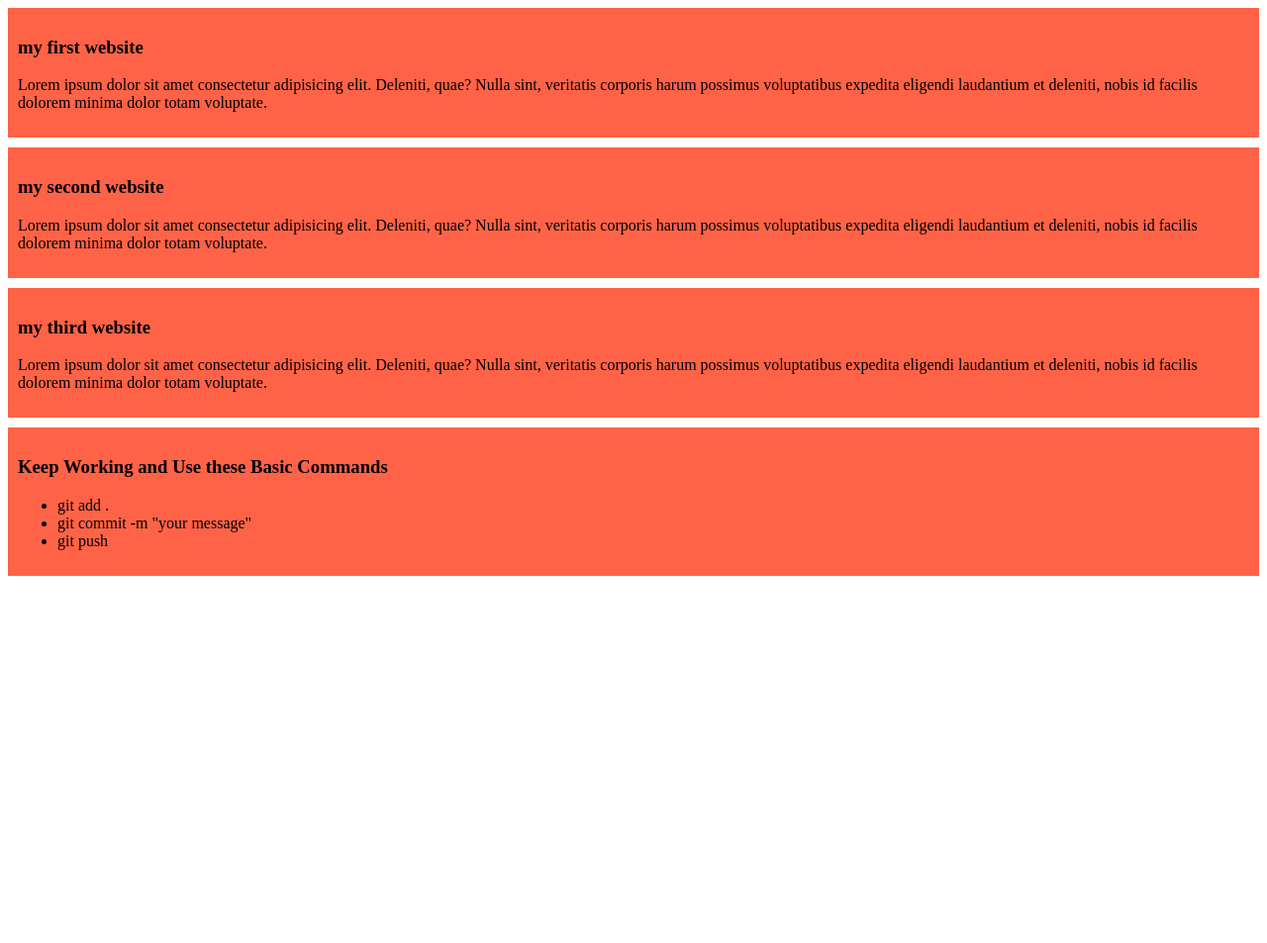
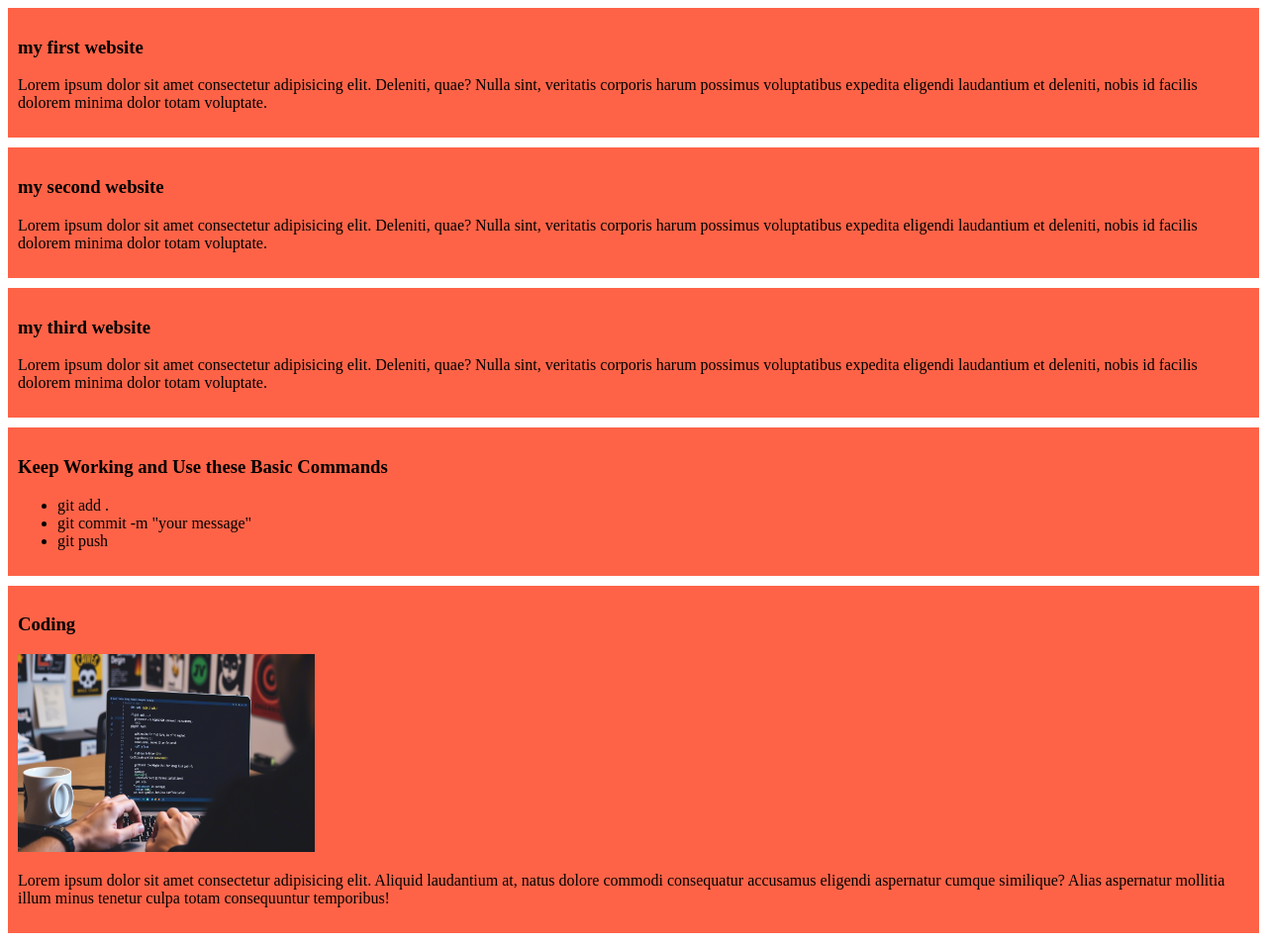
Before and after one commit to codewithmohammedshohel/my-simple-website, a plain HTML site: page index.html in a window 1280 px wide. Shown: the whole page at 99% size. Before the commit the page ends 800 px from the top, so only its background shows below. Drawn offline with Linux system fonts and the light colour scheme.

Commit message:
coding image

```diff
--- a/index.html
+++ b/index.html
@@ -42,5 +42,15 @@
         <li>git push</li>
       </ul>
     </div>
+    <div>
+      <h3>Coding</h3>
+      <img src="images/coding.png" alt="" width="300" height="200" />
+      <p>
+        Lorem ipsum dolor sit amet consectetur adipisicing elit. Aliquid
+        laudantium at, natus dolore commodi consequatur accusamus eligendi
+        aspernatur cumque similique? Alias aspernatur mollitia illum minus
+        tenetur culpa totam consequuntur temporibus!
+      </p>
+    </div>
   </body>
 </html>
```
Also changed, not shown: images/coding.png (added).
